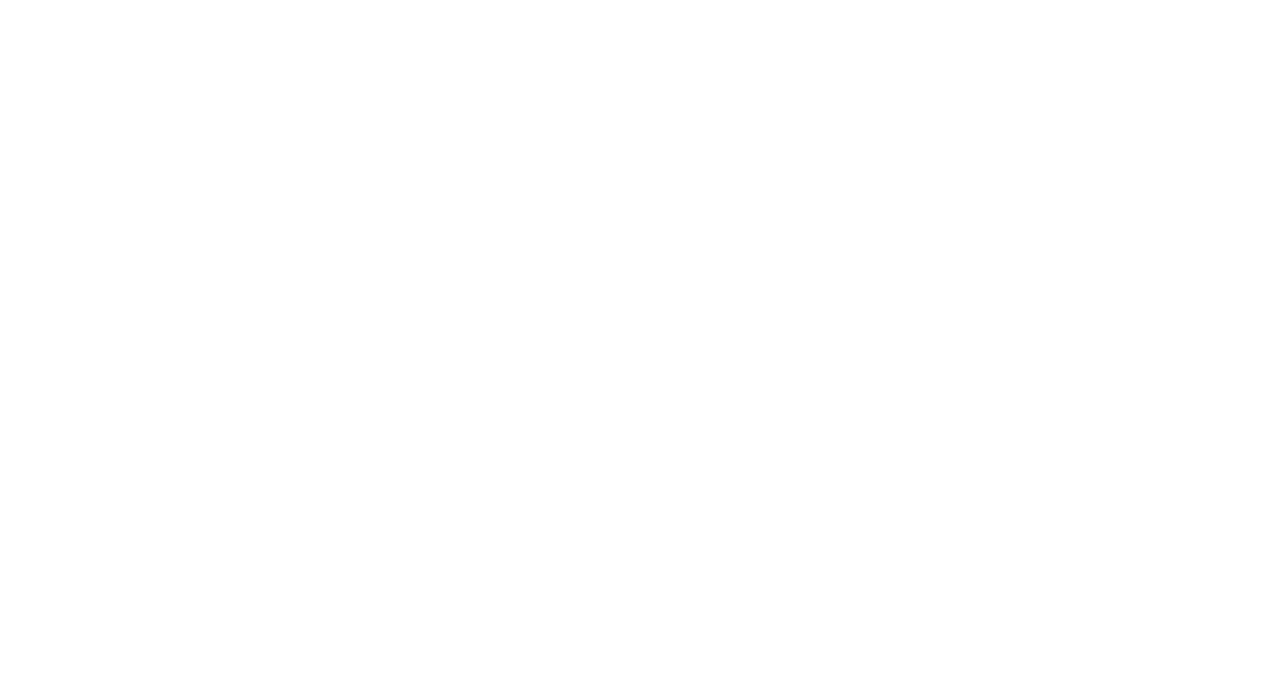
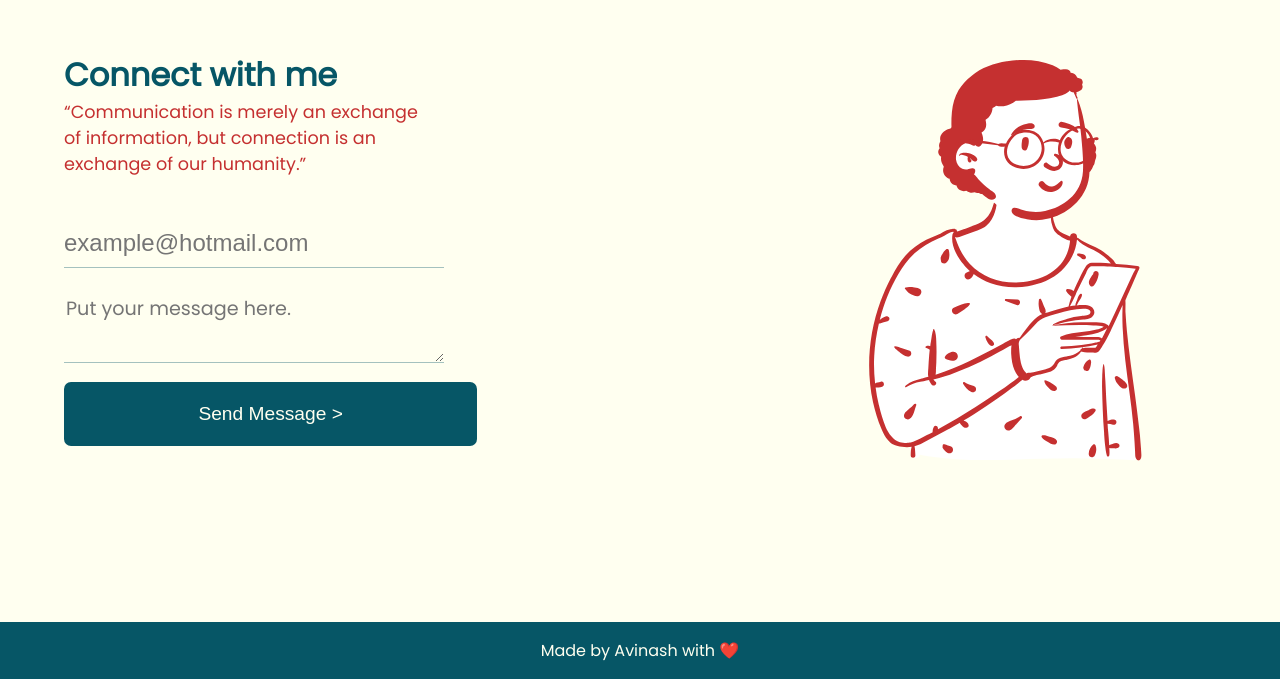
Before and after one commit to tier3guy/portfolio-next, a Next.js app: page / in a window 1280 px wide. Shown: the part 4344-5023 px from the top of the page. Before the commit the page ends 4246 px from the top, so only its background shows below. Built offline with nearby package versions, Linux system fonts and the light colour scheme; a web font is replaced by a local one.

Commit message:
AUDIO FIXED

```diff
--- a/Components/about.js
+++ b/Components/about.js
@@ -13,7 +13,7 @@ const About = () => {
 
       <Text as='h6' fontSize='1.3em' marginTop='1em'>Why did I choose Engineering?</Text>
 
-      <audio controls src='https://www.mboxdrive.com/3%20idiots%20film%20dialogue%20Degree%20nahi%20hogi%20to%20naukri%20nahi%20hogi%20[TubeRipper.com].mp3'/>
+      <audio controls src='https://www.mboxdrive.com/3 idiots film dialogue Degree nahi hogi to naukri nahi hogi [TubeRipper.com].mp3'/>
 
       <Text w='80%' as='p' fontSize='1.2em' className={styles.contentText}>So, if you had liked my story. You can connect with @LinkedIn</Text>
 
--- /dev/null
+++ b/Components/footer.js
@@ -0,0 +1,31 @@
+import React from 'react';
+import {Box, Text, Spacer, Flex, Textarea, Input, Button } from '@chakra-ui/react';
+import main from '../Assets/secondary-main.svg';
+import Image from 'next/image';
+import styles from '../styles/footer.module.css'
+
+const footer = () => {
+  return (
+    <>
+    <Flex minH='90vh' width='100vw' bgColor='#FFFFF0' p='8em 4em'>
+      <Box>
+        <Text w='80%' as='h1' color='#065666'  fontSize='2em'  className='' mb='0'>Connect with me</Text>
+        <Text w='50%' as='p' fontSize='1.1em' m='0' color='#C53030' className=''>“Communication is merely an exchange of information, but connection is an exchange of our humanity.”</Text>
+
+        <Box mt='2em' className={styles.footer}>
+          <Input className={styles.input} placeholder='example@hotmail.com' />
+          <Textarea className={styles.textArea} placeholder='Put your message here.' />
+        </Box>
+
+        <Button className={styles.btn}>Send Message {'>'} </Button>
+      </Box>
+
+      <Spacer/>
+      <Image src={main} bgColor='fffff0'/>
+    </Flex>
+    <Box w='100%' p='1em' bgColor='#065666' color='#FFFFF0' align='center'>Made by Avinash with ❤️</Box>
+    </>
+    )
+}
+
+export default footer
--- a/pages/index.js
+++ b/pages/index.js
@@ -4,6 +4,7 @@ import Hero from '../Components/hero';
 import About from '../Components/about';
 import Projects from '../Components/projects';
 import Education from '../Components/education';
+import Footer from '../Components/footer';
 
 export default function Home() {
   return (
@@ -13,6 +14,7 @@ export default function Home() {
       <About/>
       <Projects/>
       <Education/>
+      <Footer/>
     </div>
   )
 }
--- /dev/null
+++ b/styles/footer.module.css
@@ -0,0 +1,60 @@
+.footer {
+  position: relative;
+  width: 60%;
+  display: flex;
+  flex-direction: column;
+}
+
+.input{
+  background: transparent;
+  padding: 20px;
+  padding-bottom: 10px;
+  font-size: 1.5em;
+  border: none;
+  outline: none;
+  transition: all 0.2s;
+  border-bottom: 1px solid #0656665d;
+  margin-bottom: 20px;
+  padding-left: 0em;
+  width: 85%;
+  color: #C53030;
+  margin-bottom: 1em;
+}
+
+.input:focus, .input:active{
+  border-bottom: 2px solid #065666;
+}
+
+.textArea{
+  width: 85%;
+  border: none;
+  outline: none;
+  background: transparent;
+  font-size: 1.2em;
+  font-family: var(--font-main);
+  border-bottom: 1px solid #0656665d;
+  padding-bottom:10px;
+  transition: all 0.2s;
+  color: #C53030;
+}
+
+.textArea:focus, .textArea:active{
+  border-bottom: 2px solid #065666;
+}
+
+.btn{
+  padding: 1.1em 7em;
+  font-size: 1.2em;
+  background: #065666;
+  color: #fffff0;
+  margin: 1em 0;
+  border: none;
+  outline: none;
+  border-radius: 7px;
+  transition: all 0.2s;
+}
+
+.btn:hover{
+  background: #065666e7;
+  color: #000000;
+}
```
Also changed, not shown: Assets/secondary-main.svg (added), 1 other file (tests, documents, lock files or other folders).
